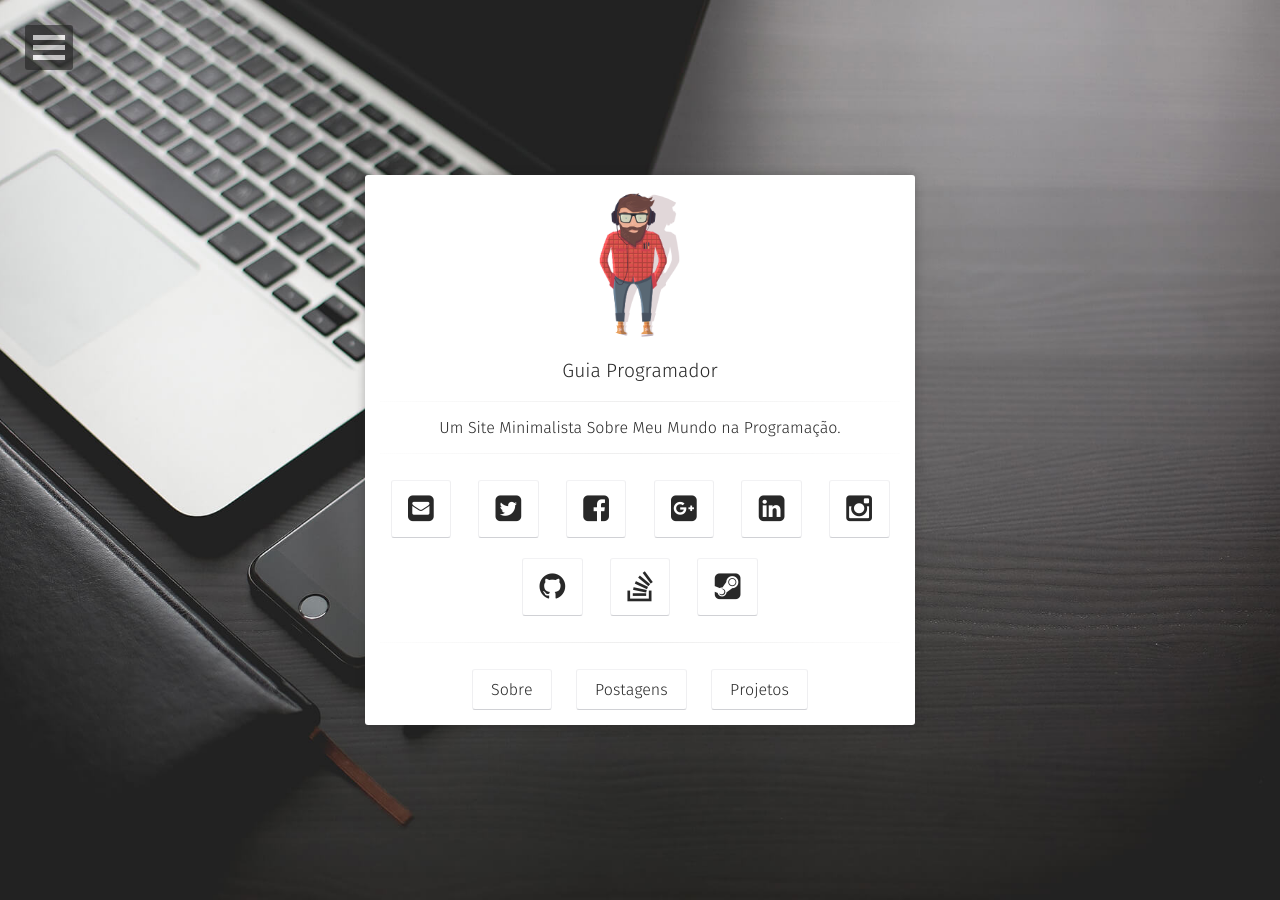
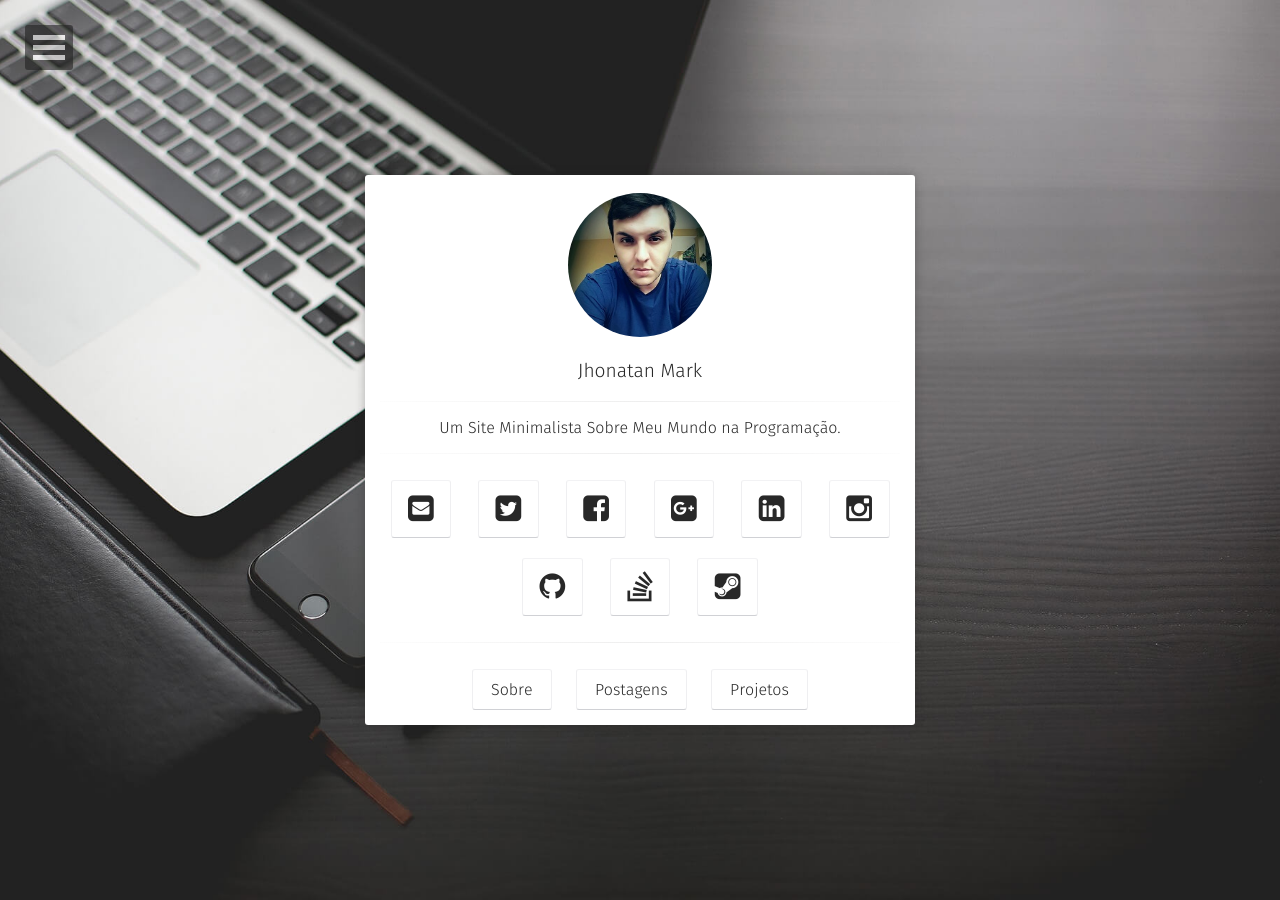
Before and after one commit to jhoemrs/jhoemrs.github.io, a Jekyll site: the page built from index.html, in a window 1280 px wide. Built offline with Jekyll 4.4.1, drawn with Linux system fonts in a browser that asks for light colours; some web fonts are replaced.

Commit message:
Alteracao do Nome do Site.

```diff
--- a/_config.yml
+++ b/_config.yml
@@ -1,10 +1,10 @@
 # Site
-title:              Guia Programador
+title:              Jhonatan Mark
 bio:                'Um Site Minimalista Sobre Meu Mundo na Programação.'
-description:        'Guia Programador é um site desenvolvido por Jhonatan Mark, para expor suas idéias e aprendizados sobre Programação. PHP | Symfony | Bootstrap | Git | Etc.'
+description:        'Este é meu blog/site para disseminar o conhecimento e compartilhar experiências'
 reading_time:       true
 words_per_minute:   200
-logo:               'assets/img/logo2.png'
+logo:               'assets/img/perfil.jpg'
 background:         'assets/img/back-big.jpg'
 tiled_bg:           false   # Set this true if you want to tile your background image, otherwise it will be covered
 locale:             pt_BR
```
Also changed, not shown: assets/img/perfil.jpg (added).
